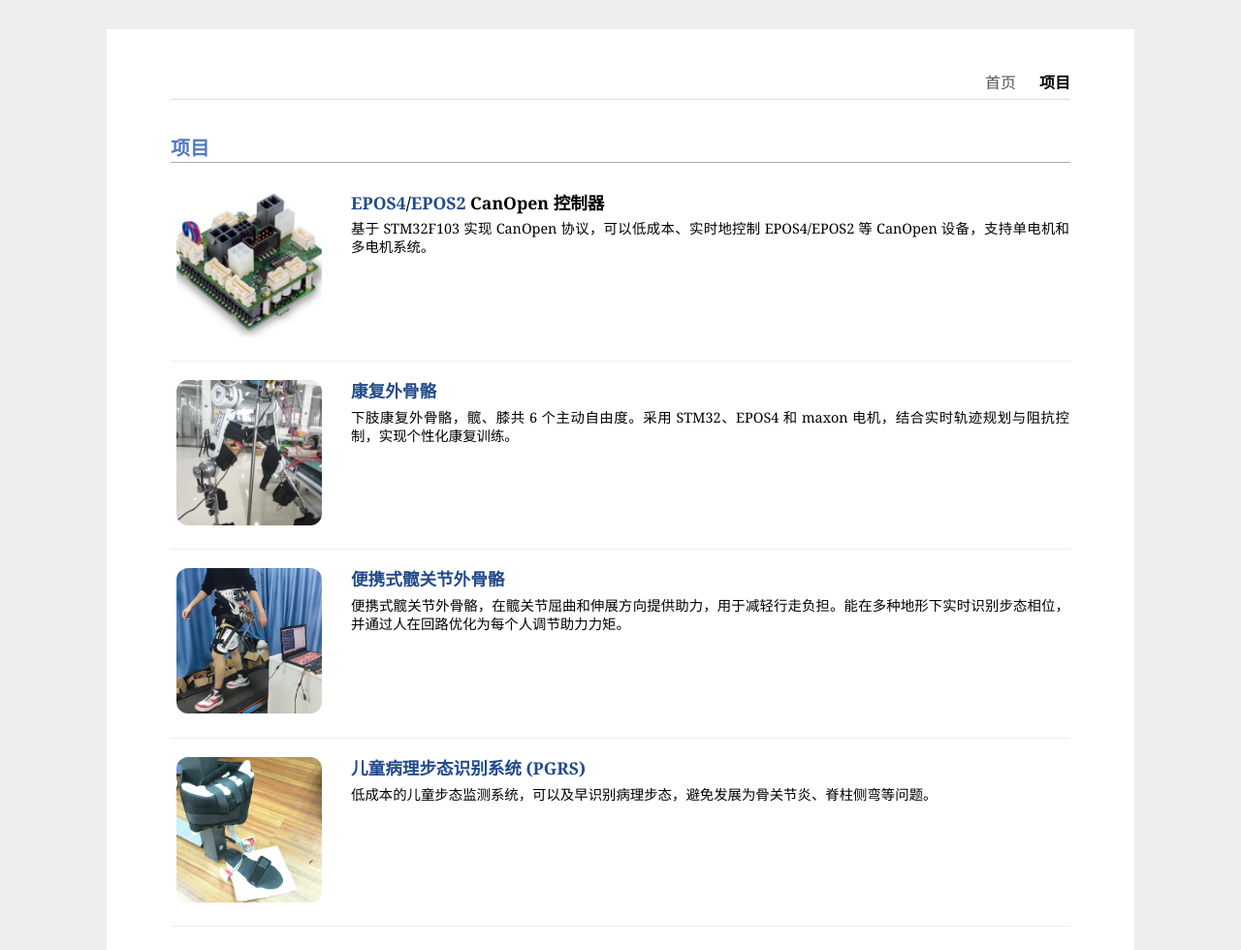
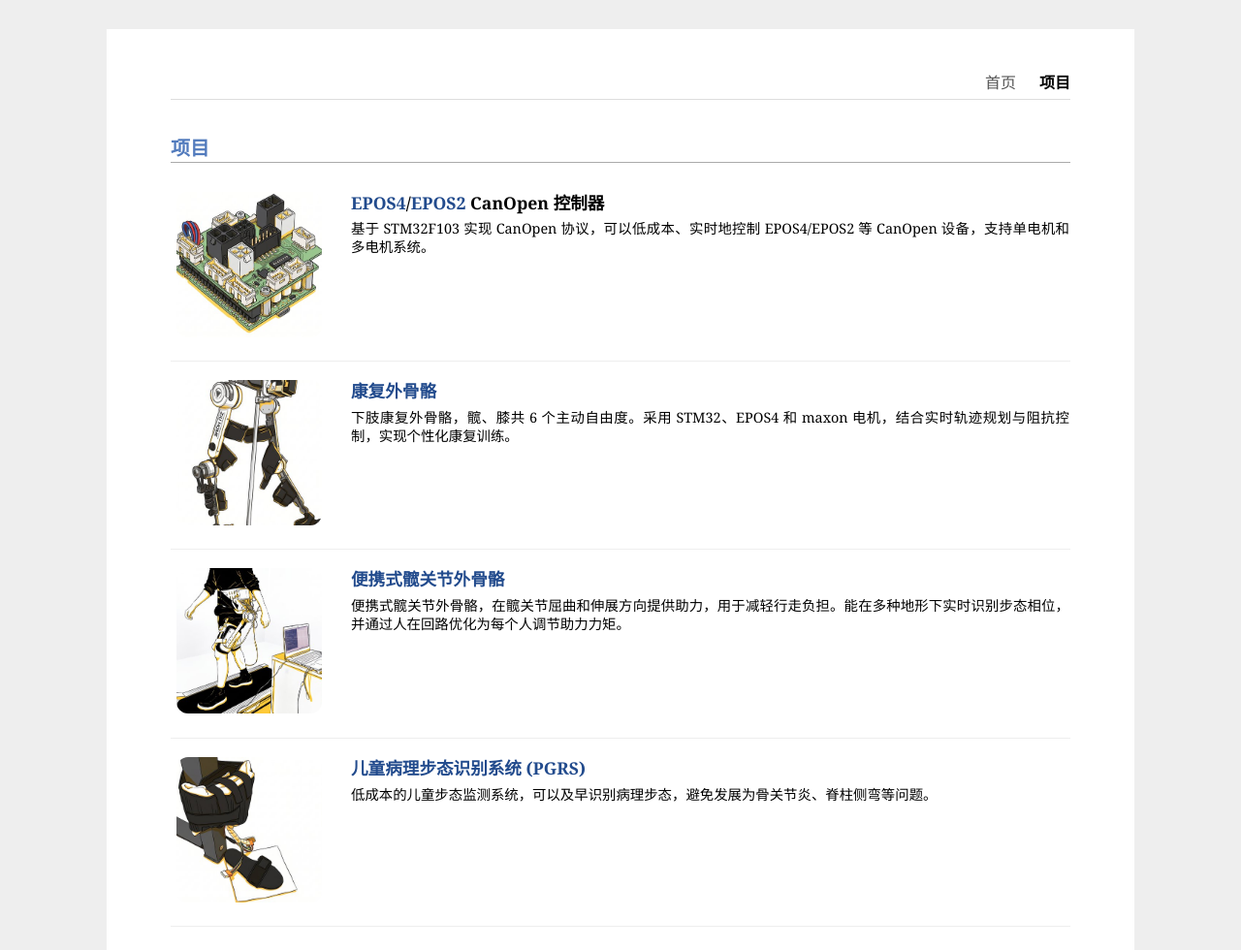
Before and after one commit to linghuix/linghuix.github.io, a plain HTML site: page projects-ch.html in a window 1280 px wide. Shown: the top 980 px of the page at 97% size. Drawn offline with Linux system fonts and the light colour scheme; some packages are replaced by stand-ins of ours; a script that the page names is missing.

Commit message:
Use new resized project images

```diff
--- a/projects-ch.html
+++ b/projects-ch.html
@@ -29,7 +29,7 @@
 <tbody>
     <tr>
         <td class="project-img">
-            <a href="https://github.com/linghuix/Epos4_CanOpen_Controller" target="_blank"><img src="index/canopenController.png" alt="EPOS CanOpen 控制器" width="150" height="150"></a>
+            <a href="https://github.com/linghuix/Epos4_CanOpen_Controller" target="_blank"><img src="index/canopenController-sm.jpg" alt="EPOS CanOpen 控制器" width="150" height="150"></a>
         </td>
         <td class="project-text">
             <p class="project-title"><a href="https://github.com/linghuix/Epos4_CanOpen_Controller" target="_blank">EPOS4</a>/<a href="https://github.com/linghuix/Epos2_CanOpen_Controller" target="_blank">EPOS2</a> CanOpen 控制器</p>
@@ -38,7 +38,7 @@
     </tr>
     <tr>
         <td class="project-img">
-            <a href="https://github.com/linghuix/impedance_control" target="_blank"><img src="index/rehab.png" alt="康复外骨骼" width="150" height="150"></a>
+            <a href="https://github.com/linghuix/impedance_control" target="_blank"><img src="index/rehab1-sm.jpg" alt="康复外骨骼" width="150" height="150"></a>
         </td>
         <td class="project-text">
             <p class="project-title"><a href="https://github.com/linghuix/impedance_control" target="_blank">康复外骨骼</a></p>
@@ -47,7 +47,7 @@
     </tr>
     <tr>
         <td class="project-img">
-            <a href="https://github.com/linghuix/walking_assistance_exoskeleton" target="_blank"><img src="index/walking.png" alt="便携式髋关节外骨骼" width="150" height="150"></a>
+            <a href="https://github.com/linghuix/walking_assistance_exoskeleton" target="_blank"><img src="index/walking1-sm.jpg" alt="便携式髋关节外骨骼" width="150" height="150"></a>
         </td>
         <td class="project-text">
             <p class="project-title"><a href="https://github.com/linghuix/walking_assistance_exoskeleton" target="_blank">便携式髋关节外骨骼</a></p>
@@ -56,7 +56,7 @@
     </tr>
     <tr>
         <td class="project-img">
-            <a href="https://github.com/linghuix/4-Serial_GUI" target="_blank"><img src="index/PRGS.png" alt="病理步态识别系统" width="150" height="150"></a>
+            <a href="https://github.com/linghuix/4-Serial_GUI" target="_blank"><img src="index/PRGS1-sm.jpg" alt="病理步态识别系统" width="150" height="150"></a>
         </td>
         <td class="project-text">
             <p class="project-title"><a href="https://github.com/linghuix/4-Serial_GUI" target="_blank">儿童病理步态识别系统 (PGRS)</a></p>
```
Also changed, not shown: projects.html (+4 -4 lines), index/PRGS1-sm.jpg (added), index/canopenController-sm.jpg (added), index/rehab1-sm.jpg (added), index/walking1-sm.jpg (added).
